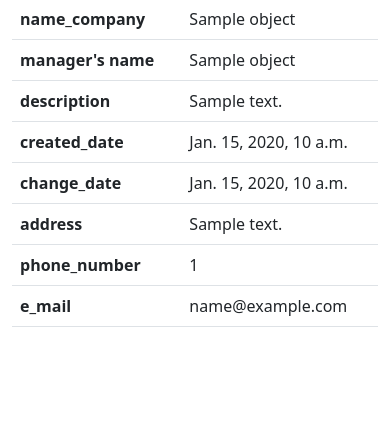
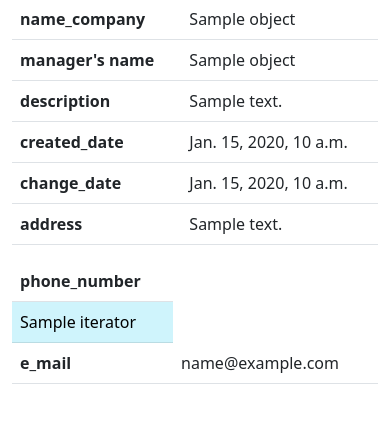
Before and after one commit to FornRo/mini_CRM, a Django app: template customer_info/templates/customer_info/detail.html in a window 390 px wide. Shown: the part 121-544 px from the top of the page. Run offline with Django 4.2, Linux system fonts and the light colour scheme; the template is opened without the code that fills it: most values are stand-ins (such as "Sample title", 1, 10 or a date in 2020).

Commit message:
moved 'phone_number' to <tr>

```diff
--- a/customer_info/templates/customer_info/detail.html
+++ b/customer_info/templates/customer_info/detail.html
@@ -27,13 +27,24 @@
                 <th scope="row">address</th>
                 <td>{{ object.address }}</td>
             </tr>
+
+        </tbody>
+    </table>
+    <table class="table">
+        <tbody>
             <tr>
                 <th scope="row">phone_number</th>
-                <td>{{ object.phone_number }}</td>
             </tr>
+
+            {% for values in object.phone_number.iterator %}
+            <tr class="table-info">
+                <td class="mb-lg-0">{{ values }}</td>
+            </tr>
+            {% endfor %}
+
             <tr>
                 <th scope="row">e_mail</th>
-                <td>{{ object.e_mail }}</td>
+                <td>{{ object.e_mail__set }}</td>
             </tr>
         </tbody>
     </table>
```
